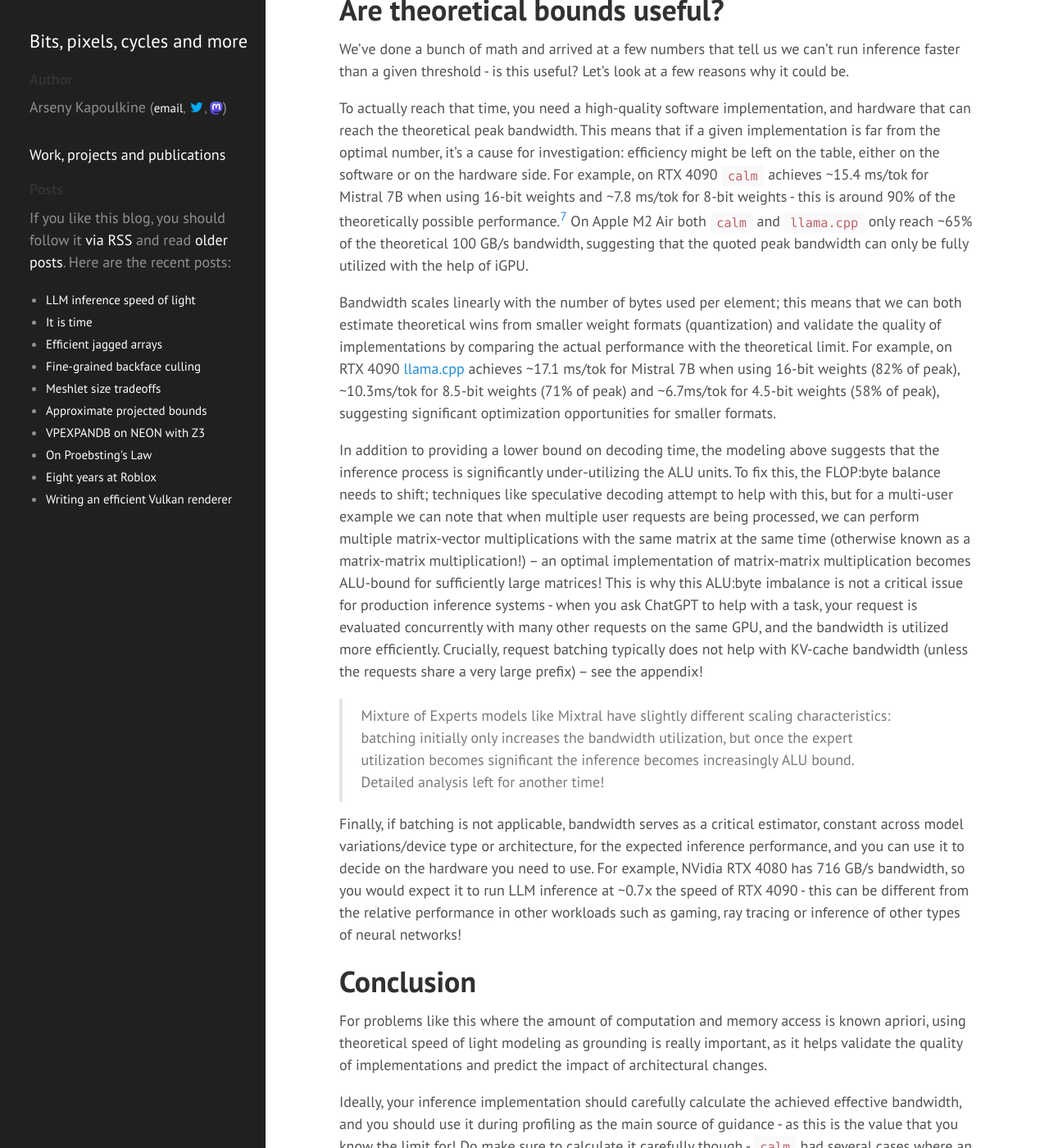
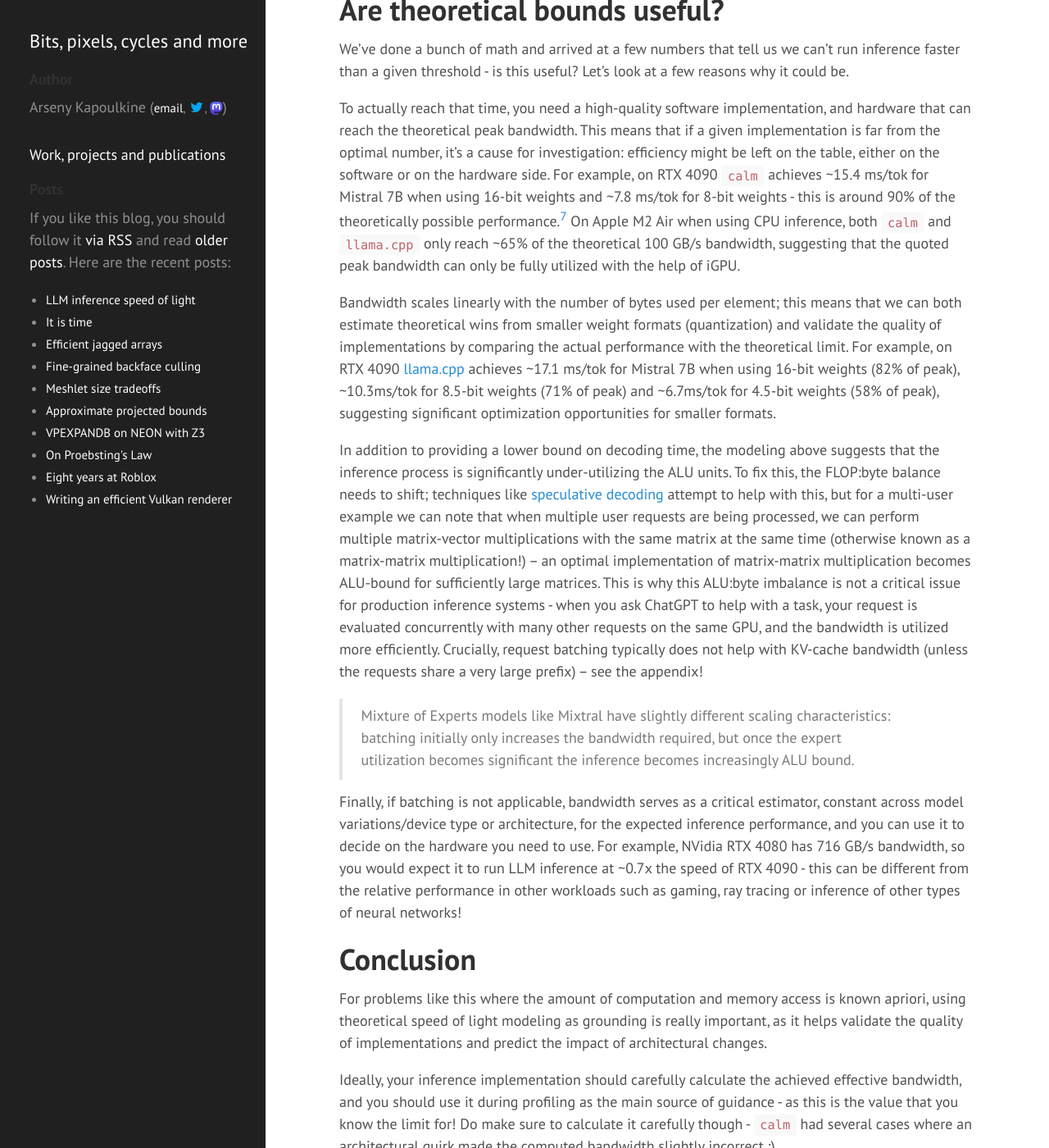
Before and after one commit to zeux/zeux.github.io, a Jekyll site: the page built from _posts/2024-03-15-llm-inference-sol.md, in a window 1280 px wide and 1400 px high, scrolled down 2636 px. Shown: the whole window at 82% size. Built offline with Jekyll 4.4.1, drawn with Linux system fonts in a browser that asks for light colours; some of the changed text lies outside the part shown.

Commit message:
Language tweaks, links.

```diff
--- a/_posts/2024-03-15-llm-inference-sol.md
+++ b/_posts/2024-03-15-llm-inference-sol.md
@@ -10,7 +10,7 @@ In the process of working on [calm](https://github.com/zeux/calm), a minimal fro
 
 # Inference mechanics
 
-When a language model[^1] is generating tokens, it does so one token at a time; language models (specifically, decoder-only text transformer models, but the rest of the post will just describe them as LLMs) can be understood as a function that takes a token as input and produces an array of probabilities for all tokens from the vocabulary (which typically has 50-250K tokens, and each token is a few letters). Then, the program samples from the set of all tokens using the probabilities to guide the sampling, produces the next token, and the process repeats. This means that there is no possibility of parallelism when generating one sequence of text - the generation process can be modeled one token at a time[^2].
+When a language model[^1] is generating [tokens](https://tiktokenizer.vercel.app/), it does so one token at a time; language models (specifically, decoder-only text transformer models, but the rest of the post will just describe them as LLMs) can be understood as a function that takes a token as input and produces an array of probabilities for all tokens from the vocabulary (which typically has 50-250K tokens, and each token is a few letters). Then, the program samples from the set of all tokens using the probabilities to guide the sampling, produces the next token, and the process repeats. This means that there is no possibility of parallelism when generating one sequence of text - the generation process can be modeled one token at a time[^2].
 
 Broadly, the language model does two types of operations when processing a token: a matrix-vector multiplication, where a large matrix (e.g. 8192x8192) is multiplied by a vector to produce another vector and attention computation. During generation, the model can see not just the state of the current token, but also internal states from all previous tokens in the sequence - both the ones the user has written in the prompt and the ones the model itself has generated. These are stored in a structure called "KV-cache" (key-value cache), which is essentially a set of key and value vectors for each previous position in the text. Attention takes a query vector generated for the current token, computes a dot product between it and all key vectors for all previous positions, then normalizes the resulting set of scalars and computes a value vector by computing a weighted sum of all value vectors for all previous positions, using the dot product as the score.[^3]
 
@@ -28,7 +28,7 @@ Thus, any problem that only needs to do two operations per element must be bandw
 
 # Mistral speed-of-light
 
-Without going too much into the exact formulas and matrices used, let's look at a model like Mistral 7B, which has 7.2 billion parameters (so the total number of all matrix elements is 7.2B).
+Without going too much into the exact formulas and matrices used, let's look at a model like [Mistral 7B](https://mistral.ai/news/announcing-mistral-7b/), which has 7.2 billion parameters (so the total number of all matrix elements is 7.2B).
 
 The composition of the parameters is as follows:
 
@@ -49,13 +49,13 @@ From these numbers, it's now easy to compute the minimal amount of time required
 
 We've done a bunch of math and arrived at a few numbers that tell us we can't run inference faster than a given threshold - is this useful? Let's look at a few reasons why it could be.
 
-To actually reach that time, you need a high-quality software implementation, and hardware that can reach the theoretical peak bandwidth. This means that if a given implementation is far from the optimal number, it's a cause for investigation: efficiency might be left on the table, either on the software or on the hardware side. For example, on RTX 4090 `calm` achieves ~15.4 ms/tok for Mistral 7B when using 16-bit weights and ~7.8 ms/tok for 8-bit weights - this is around 90% of the theoretically possible performance.[^7] On Apple M2 Air both `calm` and `llama.cpp` only reach ~65% of the theoretical 100 GB/s bandwidth, suggesting that the quoted peak bandwidth can only be fully utilized with the help of iGPU.
+To actually reach that time, you need a high-quality software implementation, and hardware that can reach the theoretical peak bandwidth. This means that if a given implementation is far from the optimal number, it's a cause for investigation: efficiency might be left on the table, either on the software or on the hardware side. For example, on RTX 4090 `calm` achieves ~15.4 ms/tok for Mistral 7B when using 16-bit weights and ~7.8 ms/tok for 8-bit weights - this is around 90% of the theoretically possible performance.[^7] On Apple M2 Air when using CPU inference, both `calm` and `llama.cpp` only reach ~65% of the theoretical 100 GB/s bandwidth, suggesting that the quoted peak bandwidth can only be fully utilized with the help of iGPU.
 
 Bandwidth scales linearly with the number of bytes used per element; this means that we can both estimate theoretical wins from smaller weight formats (quantization) and validate the quality of implementations by comparing the actual performance with the theoretical limit. For example, on RTX 4090 [llama.cpp](https://github.com/ggerganov/llama.cpp) achieves ~17.1 ms/tok for Mistral 7B when using 16-bit weights (82% of peak), ~10.3ms/tok for 8.5-bit weights (71% of peak) and ~6.7ms/tok for 4.5-bit weights (58% of peak), suggesting significant optimization opportunities for smaller formats.
 
-In addition to providing a lower bound on decoding time, the modeling above suggests that the inference process is significantly under-utilizing the ALU units. To fix this, the FLOP:byte balance needs to shift; techniques like speculative decoding attempt to help with this, but for a multi-user example we can note that when multiple user requests are being processed, we can perform multiple matrix-vector multiplications with the same matrix at the same time (otherwise known as a matrix-matrix multiplication!) -- an optimal implementation of matrix-matrix multiplication becomes ALU-bound for sufficiently large matrices! This is why this ALU:byte imbalance is not a critical issue for production inference systems - when you ask ChatGPT to help with a task, your request is evaluated concurrently with many other requests on the same GPU, and the bandwidth is utilized more efficiently. Crucially, request batching typically does not help with KV-cache bandwidth (unless the requests share a very large prefix) -- see the appendix!
+In addition to providing a lower bound on decoding time, the modeling above suggests that the inference process is significantly under-utilizing the ALU units. To fix this, the FLOP:byte balance needs to shift; techniques like [speculative decoding](https://medium.com/@TitanML/in-the-fast-lane-speculative-decoding-10x-larger-model-no-extra-cost-f33ea39d065a) attempt to help with this, but for a multi-user example we can note that when multiple user requests are being processed, we can perform multiple matrix-vector multiplications with the same matrix at the same time (otherwise known as a matrix-matrix multiplication!) -- an optimal implementation of matrix-matrix multiplication becomes ALU-bound for sufficiently large matrices. This is why this ALU:byte imbalance is not a critical issue for production inference systems - when you ask ChatGPT to help with a task, your request is evaluated concurrently with many other requests on the same GPU, and the bandwidth is utilized more efficiently. Crucially, request batching typically does not help with KV-cache bandwidth (unless the requests share a very large prefix) -- see the appendix!
 
-> Mixture of Experts models like Mixtral have slightly different scaling characteristics: batching initially only increases the bandwidth utilization, but once the expert utilization becomes significant the inference becomes increasingly ALU bound. Detailed analysis left for another time!
+> Mixture of Experts models like Mixtral have slightly different scaling characteristics: batching initially only increases the bandwidth required, but once the expert utilization becomes significant the inference becomes increasingly ALU bound.
 
 Finally, if batching is not applicable, bandwidth serves as a critical estimator, constant across model variations/device type or architecture, for the expected inference performance, and you can use it to decide on the hardware you need to use. For example, NVidia RTX 4080 has 716 GB/s bandwidth, so you would expect it to run LLM inference at ~0.7x the speed of RTX 4090 - this can be different from the relative performance in other workloads such as gaming, ray tracing or inference of other types of neural networks!
 
@@ -67,13 +67,11 @@ Ideally, your inference implementation should carefully calculate the achieved e
 
 # Appendix: Group query attention
 
-> This blog post is trying hard to be short but failing! Ah well.
-
 Mistral-7B is a very well-balanced model; in all calculations above it would almost seem as if the KV-cache is not an essential part of the cost structure. One of the reasons behind this is the comparatively short context (Mistral-7B is using windowed attention which limits the bandwidth consumed to a window of 4096 tokens), but the other, perhaps more important reason, is the use of group-query attention.
 
 In group-query attention (with a 4x ratio), to produce 4 dot-products for the attention, instead of using 4 query vectors and computing a dot product with 4 corresponding key vectors, we take *one* key vector but 4 query vectors and perform 4 dot products. This allows us to reduce the size and the required bandwidth for the KV-cache - instead of reading each element from the KV-cache and only doing one multiply-add operation on it, we're now doing 4, which rebalanced ALU:bandwidth ratio somewhat in our favor.
 
-This is also critical for KV-cache memory size, but that may not be apparent for such short contexts: 4096-token context takes 0.5 GiB with Mistral, but a comparable model without GQA (like Llama 7B) would "only" need 2 GiB. Let's look at a recent model that does *not* use GQA, Cohere's Command-R.
+This is also critical for KV-cache memory size, but that may not be apparent for such short contexts: 4096-token context takes 0.5 GiB with Mistral, but a comparable model without GQA (like Llama 7B) would "only" need 2 GiB. Let's look at a recent model that does *not* use GQA, Cohere's [Command-R](https://txt.cohere.com/command-r/).
 
 The model itself has ~35B parameters, so at 16 bits/weight, we would need to read 70 GB of weights for each token during inference[^8]. For each token it needs to store 40 \* 128 \* 64 \* 2 = 655K elements in the KV-cache, which at 16 bits/element is 1.3 MB per token.
 
```
